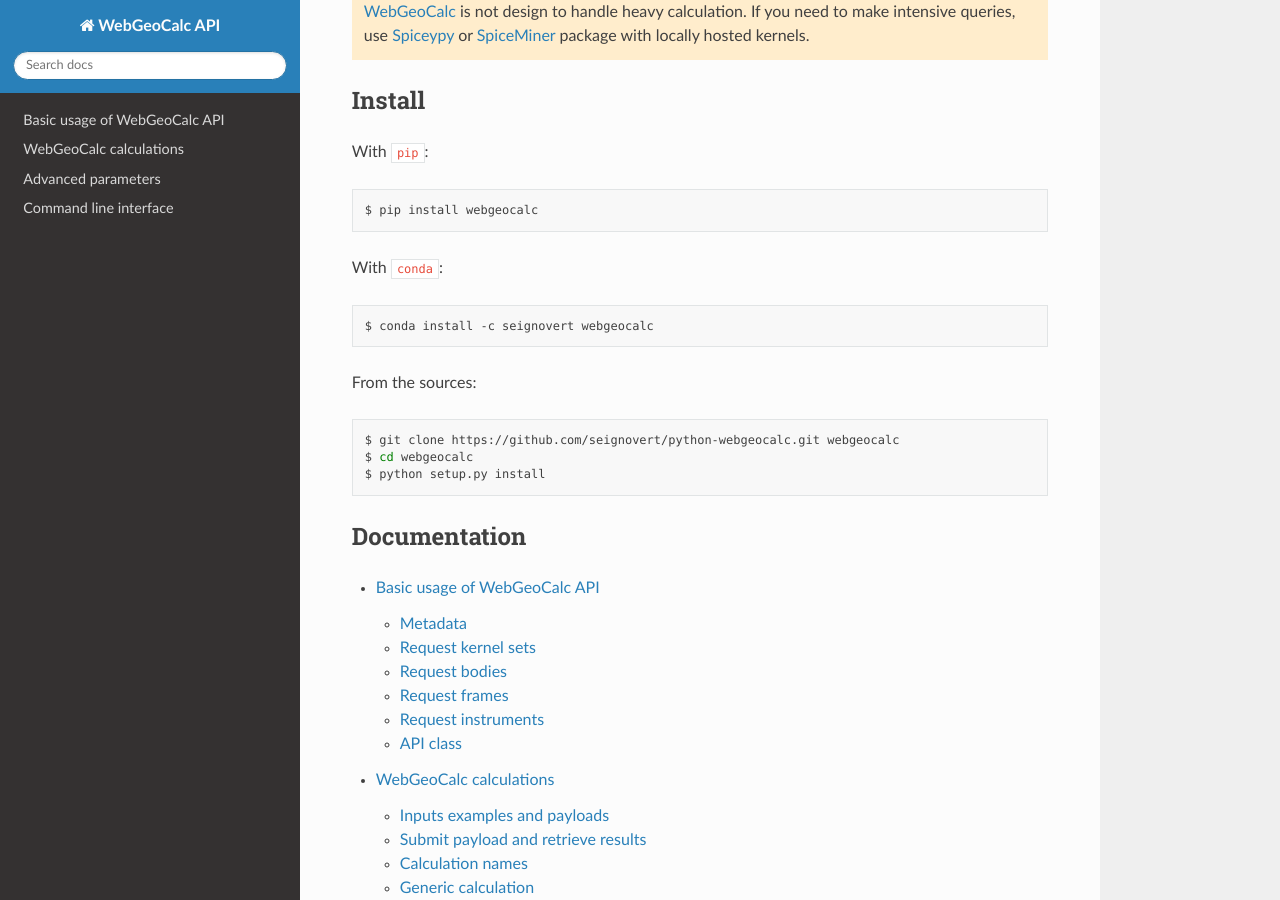
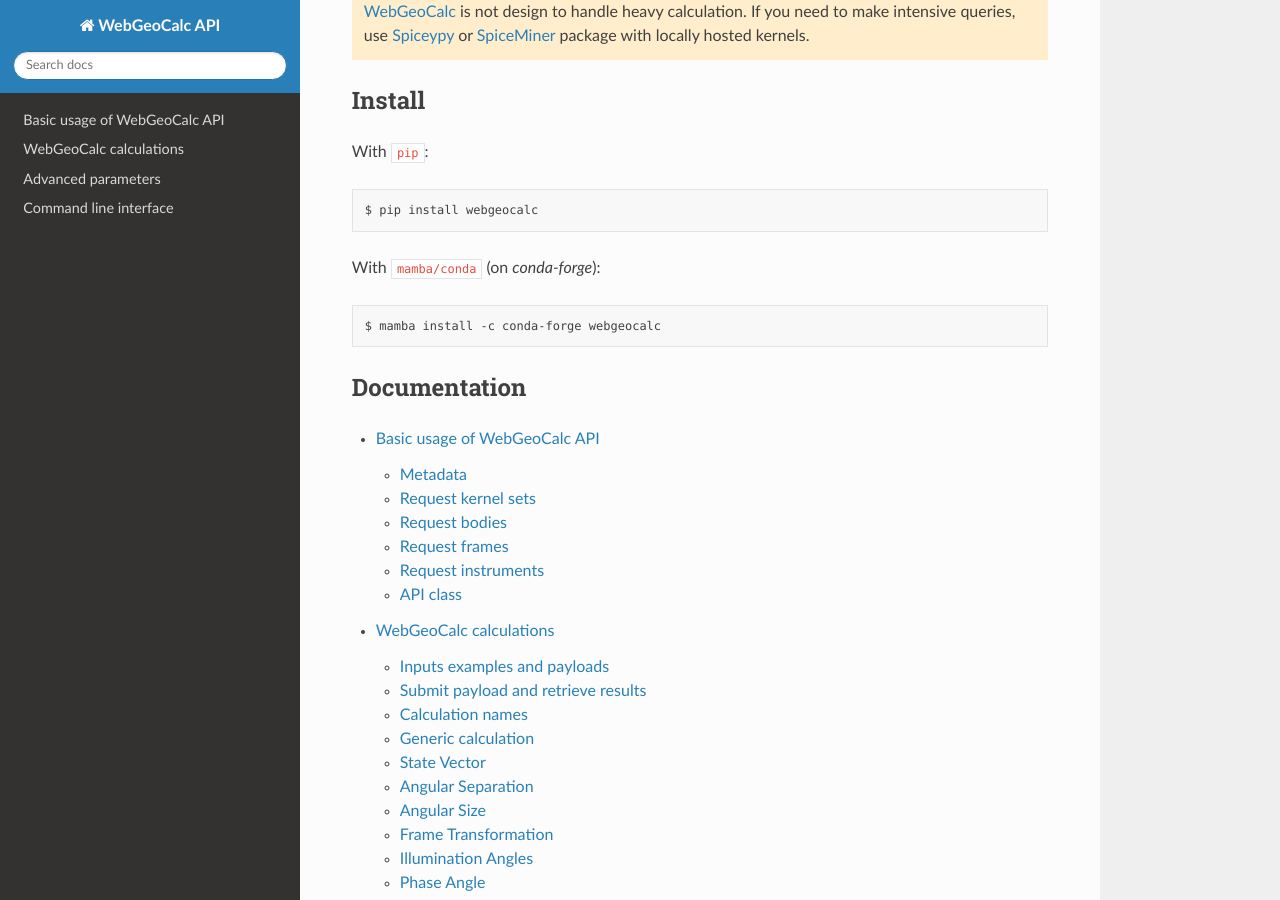
Before and after one commit to seignovert/python-webgeocalc, a Sphinx documentation site: the page built from docs/index.rst, in a window 1280 px wide and 900 px high, scrolled down 585 px. Built offline with Sphinx 7.4.7 and the Read the Docs theme 3.1.0, drawn with Linux system fonts in a browser that asks for light colours.

Commit message:
Add conda-forge install and badge

```diff
--- a/docs/index.rst
+++ b/docs/index.rst
@@ -3,7 +3,7 @@ Python package for NAIF WebGeoCalc API
 
 |Docs| |Build| |Coverage| |CodeFactor|
 
-|PyPI| |Conda|
+|PyPI| |Conda-Forge|
 
 |Python| |Version| |Status| |Conda Platform|
 
@@ -21,8 +21,8 @@ Python package for NAIF WebGeoCalc API
                 :target: https://www.codefactor.io/repository/github/seignovert/python-webgeocalc/overview/main
 .. |PyPI| image:: https://img.shields.io/badge/PyPI-webgeocalc-blue.svg?logo=python&logoColor=white
         :target: https://pypi.org/project/webgeocalc
-.. |Conda| image:: https://img.shields.io/badge/conda|seignovert-webgeocalc-blue.svg?logo=python&logoColor=white
-        :target: https://anaconda.org/seignovert/webgeocalc
+.. |Conda-Forge| image:: https://img.shields.io/badge/conda--forge-webgeocalc-blue.svg?logo=condaforge&logoColor=white
+        :target: https://anaconda.org/conda-forge/webgeocalc
 .. |Python| image:: https://img.shields.io/pypi/pyversions/webgeocalc.svg?label=Python
         :target: https://pypi.org/project/webgeocalc
 .. |Conda Platform| image:: https://img.shields.io/conda/pn/seignovert/webgeocalc.svg
@@ -72,19 +72,11 @@ With ``pip``:
 
     $ pip install webgeocalc
 
-With ``conda``:
+With ``mamba/conda`` (on `conda-forge`):
 
 .. code:: bash
 
-    $ conda install -c seignovert webgeocalc
-
-From the sources:
-
-.. code:: bash
-
-    $ git clone https://github.com/seignovert/python-webgeocalc.git webgeocalc
-    $ cd webgeocalc
-    $ python setup.py install
+    $ mamba install -c conda-forge webgeocalc
 
 
 Documentation
```
Also changed, not shown: README.rst (+9 -1 lines).
